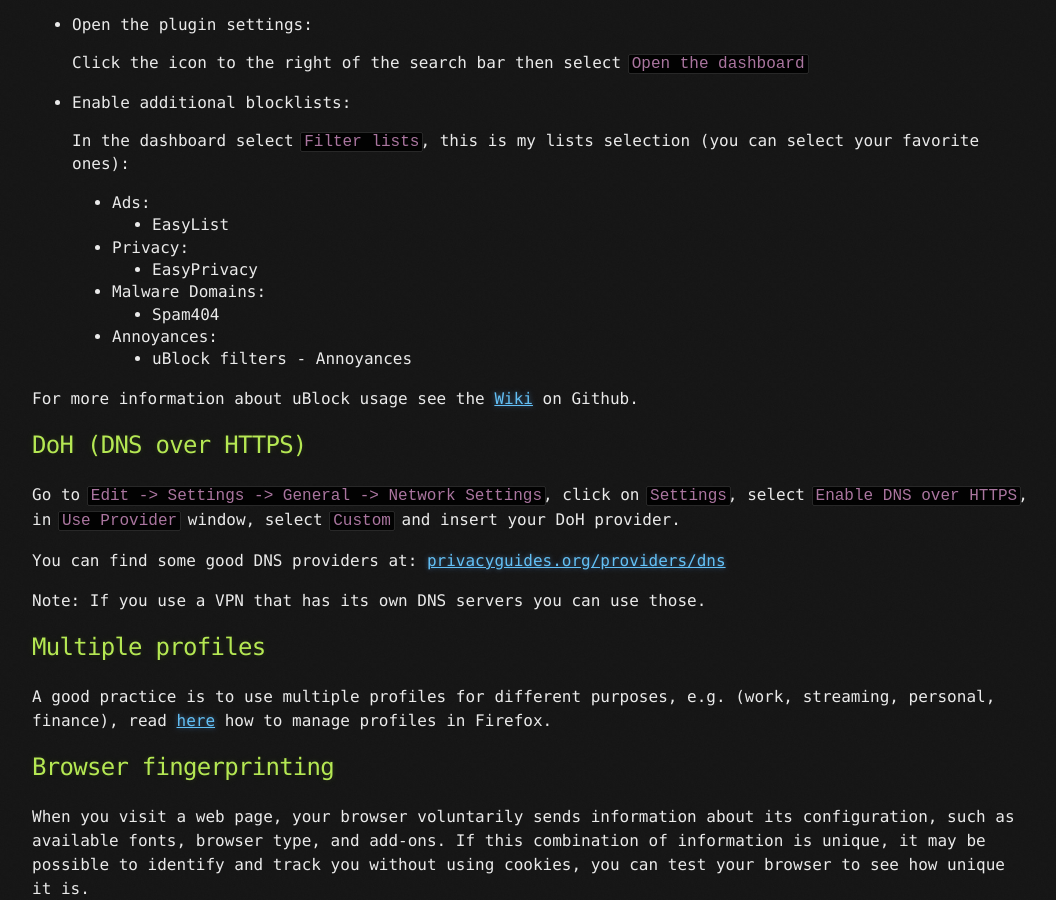
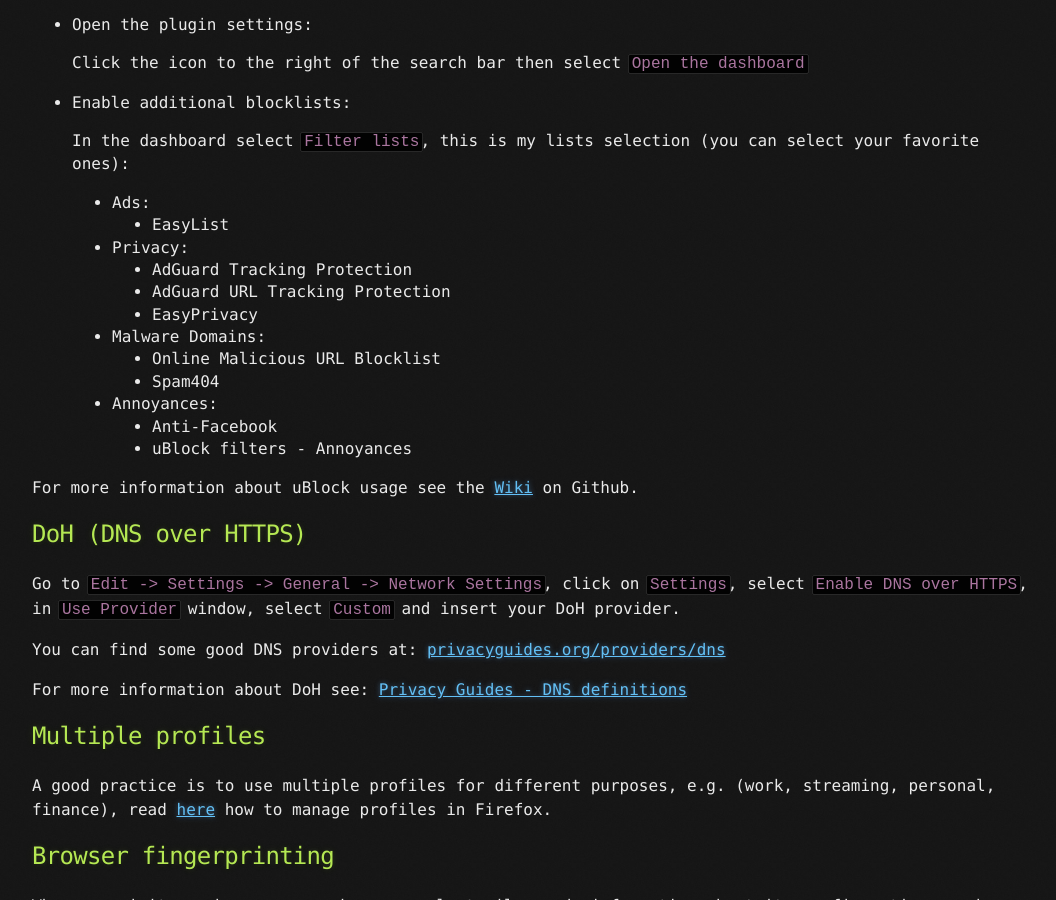
Before and after one commit to brainfucksec/brainfucksec.github.io, a Jekyll site: the page built from _posts/2021-09-29-hardening-firefox-sep-2021-update.md, in a window 1280 px wide and 900 px high, scrolled down 6977 px. Shown: the whole window, without its empty margins (108-1164 px from the left). Built offline with Jekyll 4.4.1, drawn with Linux system fonts in a browser that asks for light colours.

Commit message:
Update hardening-firefox-sep-2021-update

```diff
--- a/_posts/2021-09-29-hardening-firefox-sep-2021-update.md
+++ b/_posts/2021-09-29-hardening-firefox-sep-2021-update.md
@@ -24,7 +24,7 @@
 
 See: [Back up and restore information in Firefox profiles](https://support.mozilla.org/en-US/kb/back-and-restore-information-firefox-profiles)
 
-If you want to create new profile see: [Create, remove or switch Firefox profiles](https://support.mozilla.org/en-US/kb/profile-manager-create-remove-switch-firefox-profiles?redirectslug=profile-manager-create-and-remove-firefox-profiles&redirectlocale=en-US) (also, see [Multiple profiles](#multiple_profiles) downward).
+If you want to create new profile see: [Create, remove or switch Firefox profiles](https://support.mozilla.org/en-US/kb/profile-manager-create-remove-switch-firefox-profiles?redirectslug=profile-manager-create-and-remove-firefox-profiles&redirectlocale=en-US) (also, see [Multiple profiles](#multiple-profiles) downward).
 
 
 ## Firefox Preferences
@@ -344,10 +344,14 @@
     * Ads:
         * EasyList
     * Privacy:
+        * AdGuard Tracking Protection
+        * AdGuard URL Tracking Protection
         * EasyPrivacy
     * Malware Domains:
+        * Online Malicious URL Blocklist
         * Spam404
     * Annoyances:
+        * Anti-Facebook
         * uBlock filters - Annoyances
 
 For more information about uBlock usage see the [Wiki](https://github.com/gorhill/uBlock/wiki) on Github.
@@ -359,7 +363,7 @@
 
 You can find some good DNS providers at: [privacyguides.org/providers/dns](https://privacyguides.org/providers/dns/)
 
-Note: If you use a VPN that has its own DNS servers you can use those.
+For more information about DoH see: [Privacy Guides - DNS definitions](https://privacyguides.org/providers/dns/#dns-definitions)
 
 
 ## Multiple profiles
```
Also changed, not shown: other parts of _posts/2021-09-29-hardening-firefox-sep-2021-update.md (+1 -1 lines).
